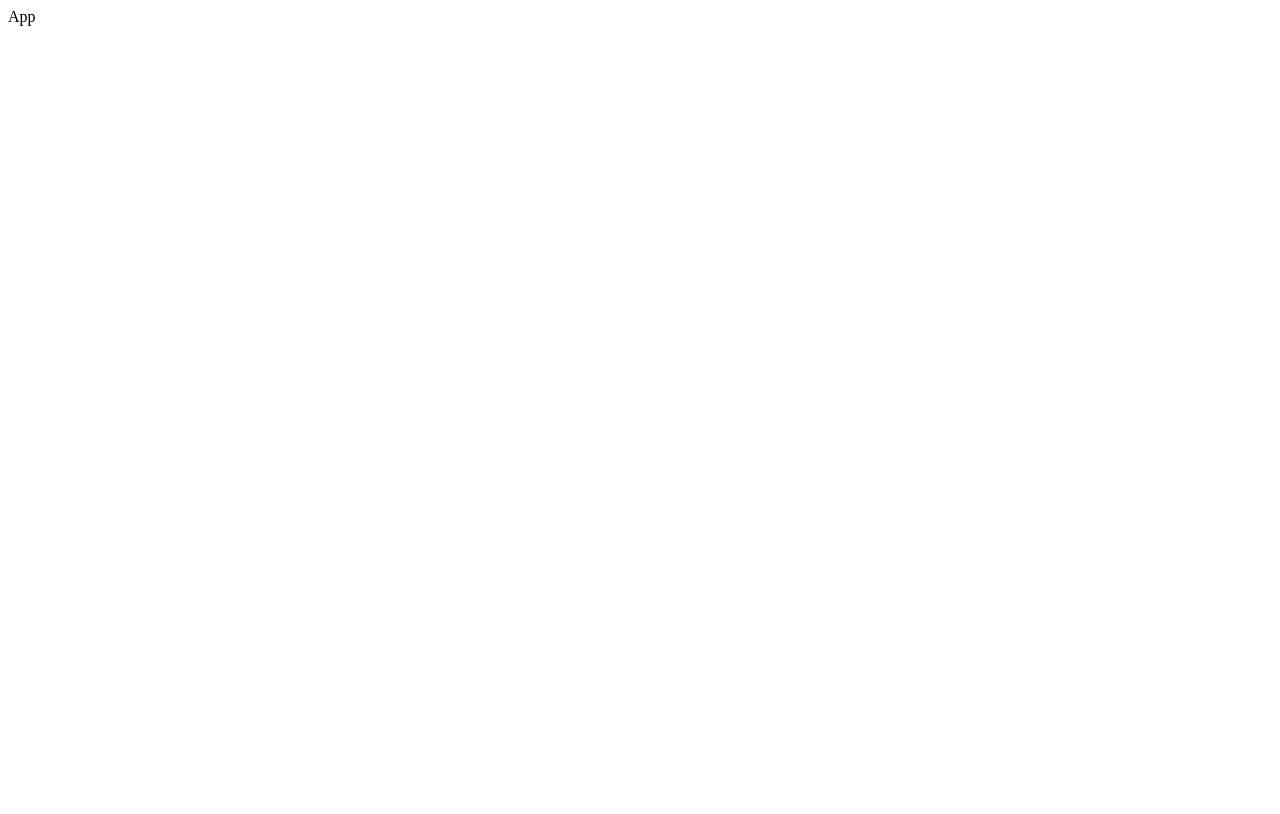
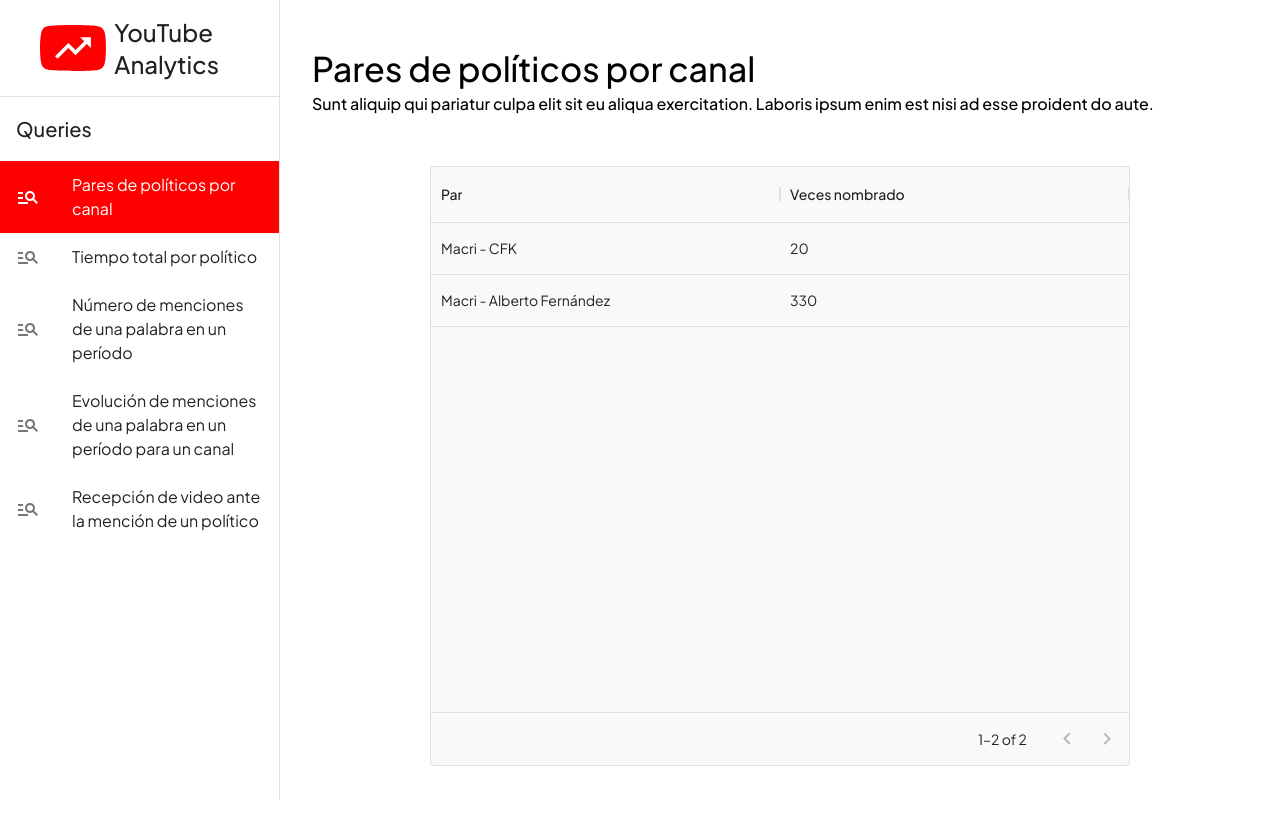
Before and after one commit to oserpe/Youtube-Analytics, a React (Create React App) app in the folder frontend/: page /query1 in a window 1280 px wide. Built offline with nearby package versions, Linux system fonts and the light colour scheme.

Commit message:
base ui created with sidebar, table, header

```diff
--- /dev/null
+++ b/frontend/src/components/App.css
@@ -0,0 +1,4 @@
+body {
+	font: normal 10px Plus Jakarta Sans, Roboto, Arial, sans-serif;
+	margin: 0;
+}
--- a/frontend/src/components/App.js
+++ b/frontend/src/components/App.js
@@ -1,7 +1,40 @@
+import { makeStyles } from "@mui/styles";
 import React from "react";
+import { Redirect, Route, Switch } from "react-router-dom";
+import routes from "../routes";
+import { themeUtils } from "../theme";
+
+import "./App.css";
+import Sidebar from "./Sidebar";
+
+const useStyles = makeStyles((theme) => ({
+	pageContainer: {
+		paddingLeft: themeUtils.sidebarWidth,
+	},
+}));
 
 const App = () => {
-  return <div>App</div>;
+	const classes = useStyles();
+
+	return (
+		<div>
+			<Sidebar routes={routes} />
+			<div className={classes.pageContainer}>
+				<Switch>
+					<Redirect from="/" to={Object.values(routes)[0].path} exact />
+
+					{routes.map((route) => (
+						<Route
+							exact
+							path={route.path}
+							key={route.path}
+							component={route.component}
+						/>
+					))}
+				</Switch>
+			</div>
+		</div>
+	);
 };
 
 export default App;
--- /dev/null
+++ b/frontend/src/components/QueryHeader.js
@@ -0,0 +1,13 @@
+import { Typography } from "@mui/material";
+import React from "react";
+
+const QueryHeader = ({ title, description }) => {
+	return (
+		<div>
+			<Typography variant="h4">{title}</Typography>
+			<Typography variant="subtitle1">{description}</Typography>
+		</div>
+	);
+};
+
+export default QueryHeader;
--- /dev/null
+++ b/frontend/src/components/Sidebar.js
@@ -0,0 +1,112 @@
+import React, { useState } from "react";
+import Drawer from "@mui/material/Drawer";
+import AppBar from "@mui/material/AppBar";
+import Toolbar from "@mui/material/Toolbar";
+import List from "@mui/material/List";
+import Typography from "@mui/material/Typography";
+import Divider from "@mui/material/Divider";
+import ListItem from "@mui/material/ListItem";
+import ListItemIcon from "@mui/material/ListItemIcon";
+import ListItemText from "@mui/material/ListItemText";
+import ManageSearchIcon from "@mui/icons-material/ManageSearch";
+import { makeStyles } from "@mui/styles";
+import { themeUtils } from "../theme";
+import { Link } from "react-router-dom";
+
+const { sidebarWidth } = themeUtils;
+
+const useStyles = makeStyles((theme) => ({
+	logoContainer: {
+		display: "flex",
+		alignItems: "center",
+		justifyContent: "center",
+		padding: "1rem",
+		width: "100%",
+	},
+	selectedTab: {
+		backgroundColor: themeUtils.palette.red.main + " !important",
+		color: "white !important",
+	},
+	selectedIcon: {
+		color: "white !important",
+	},
+}));
+
+const Sidebar = ({ routes }) => {
+	const classes = useStyles();
+	const [currentRoute, setCurrentRoute] = useState(window.location.pathname);
+	const isSelected = (route) =>
+		route.path === currentRoute ||
+		(route.path === "/query1" && currentRoute === "/");
+
+	const onClick = (path) => {
+		setCurrentRoute(path);
+	};
+
+	const renderRouteList = (routes) => {
+		return routes.map((route) => (
+			<ListItem
+				onClick={() => {
+					onClick(route.path);
+				}}
+				// TODO: arreglar este fix nefasto
+				selected={isSelected(route)}
+				classes={{ selected: classes.selectedTab }}
+				button
+				key={route.path}
+				component={Link}
+				to={route.path}
+			>
+				<ListItemIcon>
+					<ManageSearchIcon
+						className={isSelected(route) ? classes.selectedIcon : ""}
+					/>
+				</ListItemIcon>
+
+				<ListItemText primary={route.title} />
+			</ListItem>
+		));
+	};
+
+	return (
+		<>
+			<AppBar
+				position="fixed"
+				sx={{
+					width: `calc(100% - ${sidebarWidth}px)`,
+					ml: `${sidebarWidth}px`,
+				}}
+			></AppBar>
+			<Drawer
+				sx={{
+					width: sidebarWidth,
+					flexShrink: 0,
+					"& .MuiDrawer-paper": {
+						width: sidebarWidth,
+						boxSizing: "border-box",
+					},
+				}}
+				variant="permanent"
+				anchor="left"
+			>
+				<Toolbar style={{ justifyContent: "center" }}>
+					<div className={classes.logoContainer}>
+						<img src="/img/yt-analytics-logo.svg" alt="site logo" />
+						<Typography ml={1} variant="h5">
+							YouTube Analytics
+						</Typography>
+					</div>
+				</Toolbar>
+
+				<Divider />
+				<Typography m={2} mb={1} variant="h6">
+					Queries
+				</Typography>
+
+				<List>{renderRouteList(routes)}</List>
+			</Drawer>
+		</>
+	);
+};
+
+export default Sidebar;
--- a/frontend/src/index.js
+++ b/frontend/src/index.js
@@ -1,5 +1,15 @@
 import React from "react";
 import ReactDOM from "react-dom";
 import App from "./components/App";
+import { ThemeProvider } from "@mui/material";
+import theme from "./theme";
+import { BrowserRouter } from "react-router-dom";
 
-ReactDOM.render(<App />, document.querySelector("#root"));
+ReactDOM.render(
+	<ThemeProvider theme={theme}>
+		<BrowserRouter>
+			<App />
+		</BrowserRouter>
+	</ThemeProvider>,
+	document.querySelector("#root")
+);
--- /dev/null
+++ b/frontend/src/pages/PoliticianPairsQuery.js
@@ -0,0 +1,53 @@
+import React from "react";
+import routes from "../routes";
+import QueryPage from "./QueryPage";
+import { DataGrid } from "@mui/x-data-grid";
+
+const ROUTE_INDEX = 0;
+
+const columns = [
+	{
+		field: "pair",
+		headerName: "Par",
+		flex: 1,
+		headerAlign: "left",
+		align: "left",
+	},
+	{
+		field: "timesMentioned",
+		headerName: "Veces nombrado",
+		type: "number",
+		flex: 1,
+		headerAlign: "left",
+		align: "left",
+	},
+];
+const rows = [
+	{ id: 1, pair: "Macri - CFK", timesMentioned: 20 },
+	{ id: 2, pair: "Macri - Alberto Fernández", timesMentioned: 330 },
+];
+
+const PoliticianPairsQuery = () => {
+	const { title, description } = routes[ROUTE_INDEX];
+
+	const renderTable = (columns, rows) => {
+		return (
+			<DataGrid
+				rows={rows}
+				columns={columns}
+				pageSize={5}
+				rowsPerPageOptions={[5]}
+			/>
+		);
+	};
+
+	return (
+		<QueryPage
+			title={title}
+			description={description}
+			dataVisualizer={renderTable(columns, rows)}
+		/>
+	);
+};
+
+export default PoliticianPairsQuery;
--- /dev/null
+++ b/frontend/src/pages/QueryPage.js
@@ -0,0 +1,32 @@
+import { makeStyles } from "@mui/styles";
+import React from "react";
+import QueryHeader from "../components/QueryHeader";
+
+const useStyles = makeStyles((theme) => ({
+	headerContainer: {
+		marginTop: "3rem",
+		marginLeft: "2rem",
+	},
+	dataVisualizerContainer: {
+		display: "flex",
+		margin: "3rem auto",
+		height: "600px",
+		width: "70%",
+		backgroundColor: "#f9f9f9",
+	},
+}));
+
+const QueryPage = ({ title, description, dataVisualizer }) => {
+	const classes = useStyles();
+
+	return (
+		<div>
+			<div className={classes.headerContainer}>
+				<QueryHeader title={title} description={description} />
+			</div>
+			<div className={classes.dataVisualizerContainer}>{dataVisualizer}</div>
+		</div>
+	);
+};
+
+export default QueryPage;
--- /dev/null
+++ b/frontend/src/routes.js
@@ -0,0 +1,42 @@
+import PoliticianPairsQuery from "./pages/PoliticianPairsQuery";
+import QueryPage from "./pages/QueryPage";
+
+const routes = [
+	{
+		title: "Pares de políticos por canal",
+		description:
+			"Sunt aliquip qui pariatur culpa elit sit eu aliqua exercitation. Laboris ipsum enim est nisi ad esse proident do aute.",
+		path: "/query1",
+		component: PoliticianPairsQuery,
+	},
+	{
+		title: "Tiempo total por político",
+		description:
+			"Est ea deserunt anim dolore. Laboris sit est qui tempor mollit quis mollit ut. Culpa do elit quis cupidatat commodo incididunt velit consequat amet id voluptate.",
+		path: "/query2",
+		component: QueryPage,
+	},
+	{
+		title: "Número de menciones de una palabra en un período",
+		description:
+			"Cillum commodo esse commodo est aliqua dolor nostrud fugiat. Esse esse cupidatat ipsum amet.",
+		path: "/query3",
+		component: QueryPage,
+	},
+	{
+		title: "Evolución de menciones de una palabra en un período para un canal",
+		description:
+			"Cupidatat duis esse officia enim adipisicing amet. Tempor adipisicing magna ad elit voluptate eiusmod.",
+		path: "/query4",
+		component: QueryPage,
+	},
+	{
+		title: "Recepción de video ante la mención de un político",
+		description:
+			"Cupidatat duis esse officia enim adipisicing amet. Tempor adipisicing magna ad elit voluptate eiusmod.",
+		path: "/query5",
+		component: QueryPage,
+	},
+];
+
+export default routes;
--- /dev/null
+++ b/frontend/src/theme.js
@@ -0,0 +1,58 @@
+import { createTheme } from "@mui/material";
+import "@fontsource/plus-jakarta-sans";
+import "@fontsource/plus-jakarta-sans/300.css";
+import "@fontsource/plus-jakarta-sans/400.css";
+import "@fontsource/plus-jakarta-sans/500.css";
+import "@fontsource/plus-jakarta-sans/700.css";
+import "@fontsource/plus-jakarta-sans/800.css";
+
+export const themeUtils = {
+	palette: {
+		red: {
+			main: "#ff0000",
+		},
+	},
+	sidebarWidth: 280,
+};
+const headerWeight = 500;
+
+const theme = createTheme({
+	palette: {
+		primary: {
+			main: "#ff0000",
+		},
+	},
+	typography: {
+		h1: {
+			fontWeight: headerWeight,
+		},
+		h2: {
+			fontWeight: headerWeight,
+		},
+		h3: {
+			fontWeight: headerWeight,
+		},
+		h4: {
+			fontWeight: headerWeight,
+		},
+		h5: {
+			fontWeight: headerWeight,
+		},
+		h6: {
+			fontWeight: headerWeight,
+		},
+		subtitle1: {
+			fontWeight: headerWeight,
+		},
+		fontFamily: [
+			'"Plus Jakarta Sans"',
+			"Roboto",
+			'"Segoe UI"',
+			'"Helvetica Neue"',
+			"Arial",
+			"sans-serif",
+		].join(","),
+	},
+});
+
+export default theme;
```
Also changed, not shown: frontend/package.json (+7 -0 lines), frontend/public/img/yt-analytics-logo.svg (added), 1 other file (tests, documents, lock files or other folders).
